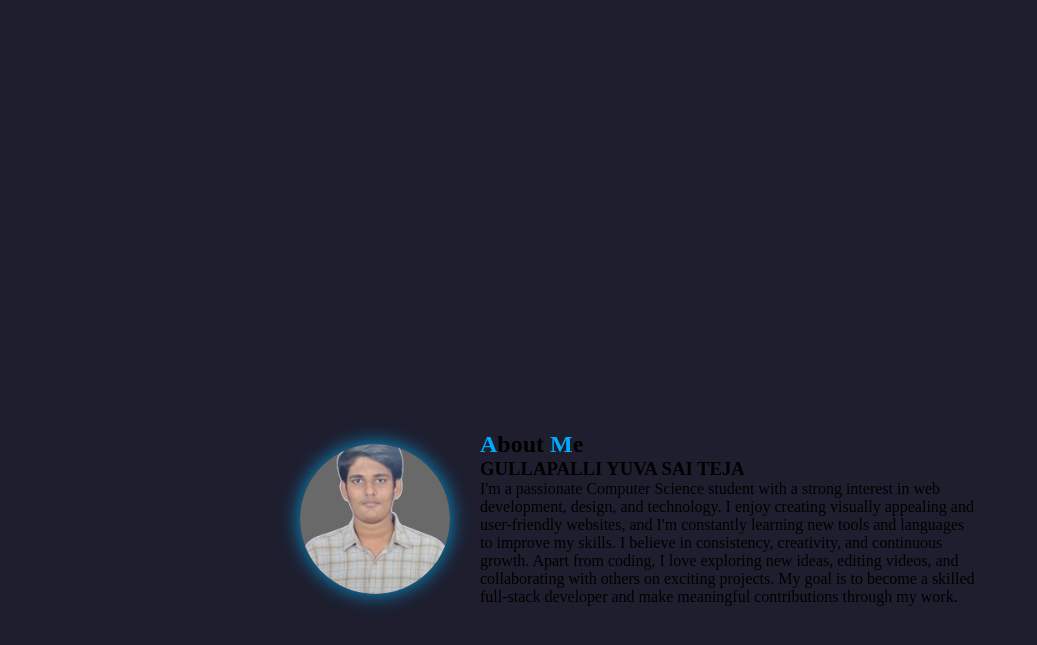
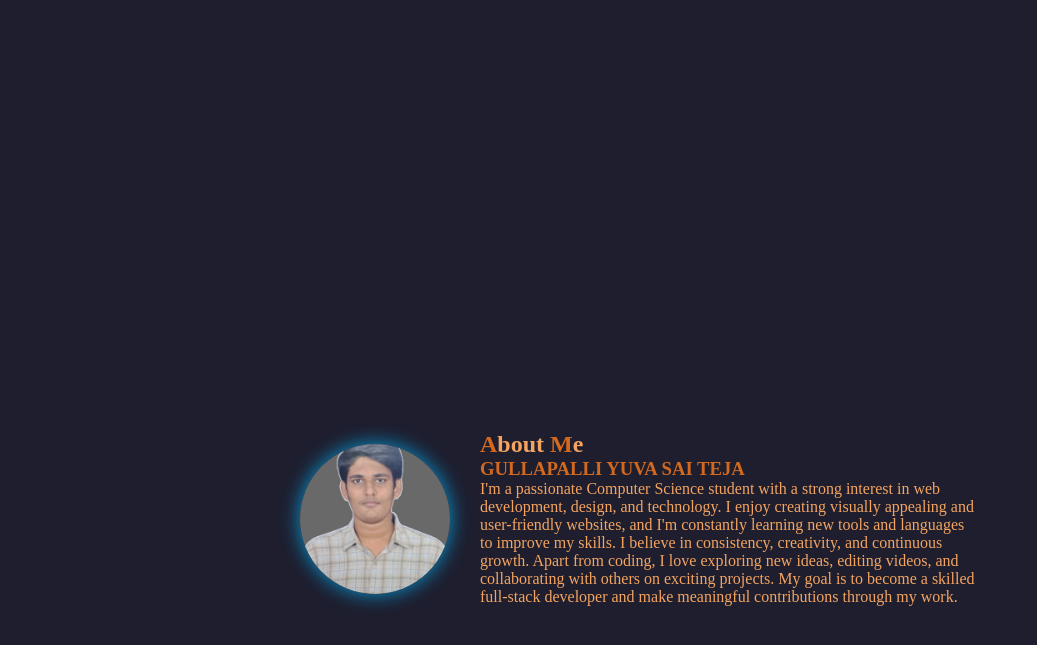
Before and after one commit to Yuva1123/Portofolio, a plain HTML site: page index.html in a window 1280 px wide. Shown: the part 409-1054 px from the top of the page, without its empty margins (0-1037 px from the left). Drawn offline with Linux system fonts and the light colour scheme.

Commit message:
Update style.css

```diff
--- a/style.css
+++ b/style.css
@@ -154,9 +154,13 @@ ul li a:hover{
 
   .start {
     max-width: 500px;
+      color: sandybrown;
   }
+.start h3{
+    color: chocolate;
+}
   .start span{
-    color: #00aaff;
+    color: chocolate;
   }
 
   @media (max-width: 768px) {
```
